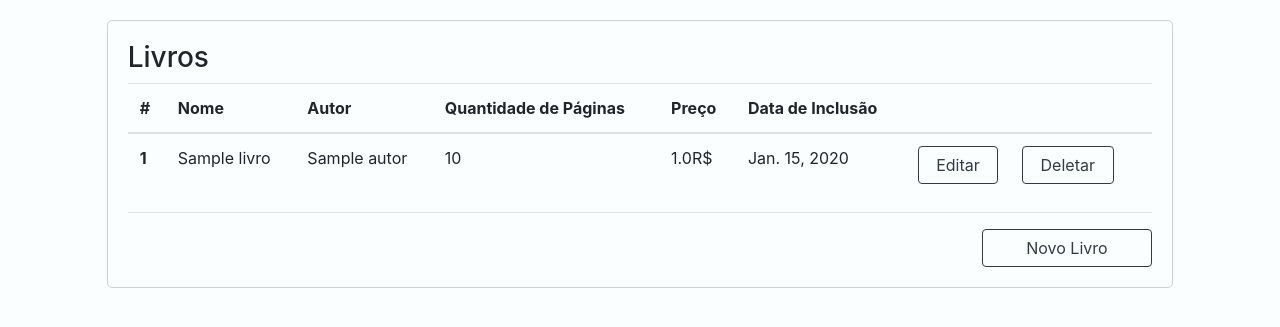
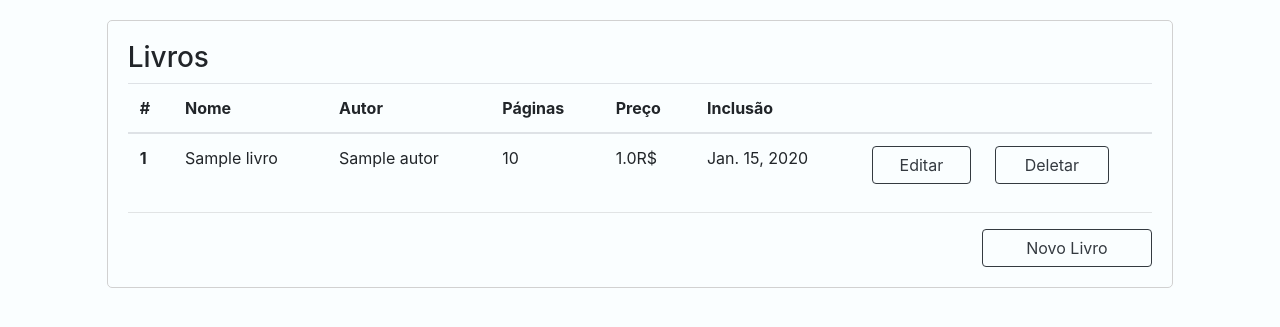
Before and after one commit to oopaze/Teste-Biblioteca, a Django app: page / in a window 1280 px wide. Shown: the part 56-383 px from the top of the page. Run offline with Django 3.2, Linux system fonts and the light colour scheme; tables that the repository leaves empty hold one stand-in row (values such as "Sample post"); some libraries are stand-ins or nearby versions.

Commit message:
Fix: fixing front-end

```diff
--- a/template/autor/adicionar.html
+++ b/template/autor/adicionar.html
@@ -7,6 +7,7 @@ Adicionar Autor
 
 {% block content %}
   <div class="col-md-6 offset-md-3 mt-4 cartao">
+    <h3> Novo Autor </h3>
     <form class="" action="{% url 'adicionar_autor' %}" method="post">
       {% csrf_token %}
       {{form|crispy}}
--- a/template/livro/adicionar.html
+++ b/template/livro/adicionar.html
@@ -8,6 +8,7 @@ Adicionar Livro
 {% block content %}
   <div class="col-md-6 offset-md-3 mt-4 cartao">
     {% if numero_de_autores != 0 %}
+      <h3> Novo Livro </h3>
       <form class="" action="{% url 'adicionar_livro' %}" method="post">
         {% csrf_token %}
         {{form|crispy}}
--- a/template/livro/index.html
+++ b/template/livro/index.html
@@ -14,9 +14,9 @@ livros
               <th scope="col">#</th>
               <th scope="col" colspan="3">Nome</th>
               <th scope="col" colspan="3">Autor</th>
-              <th scope="col" colspan="2">Quantidade de Páginas</th>
+              <th scope="col" colspan="2">Páginas</th>
               <th scope="col" colspan="2">Preço</th>
-              <th scope="col" colspan="3">Data de Inclusão</th>
+              <th scope="col" colspan="3">Inclusão</th>
               <th scope="col" colspan="2"></th>
               <th scope="col" colspan="2"></th>
             </tr>
```
